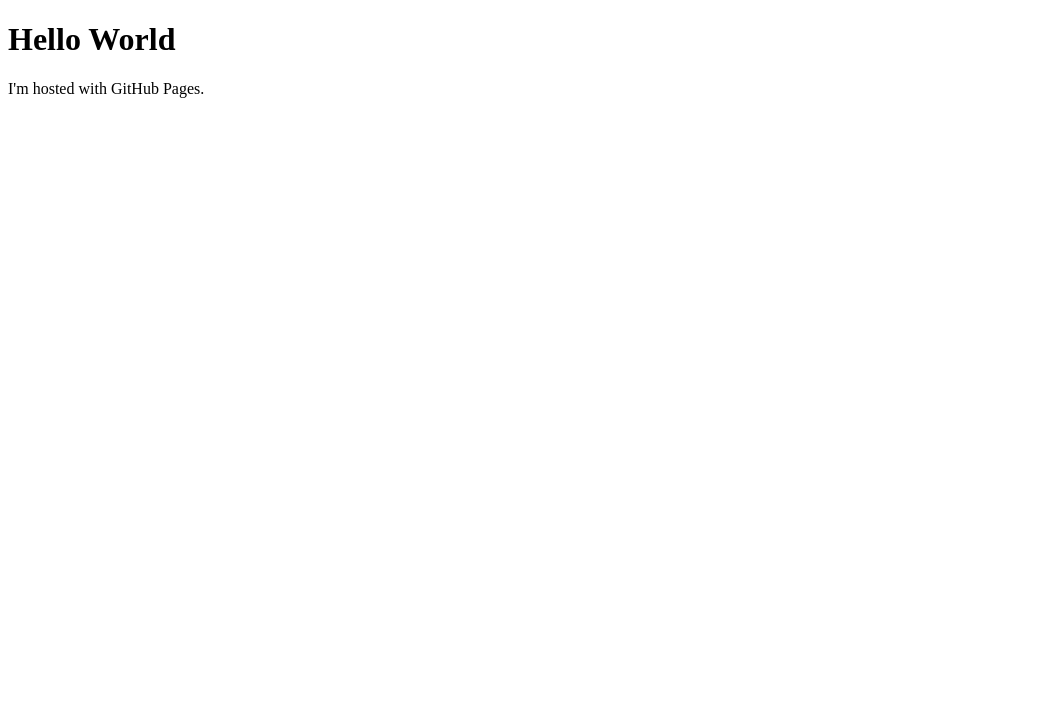
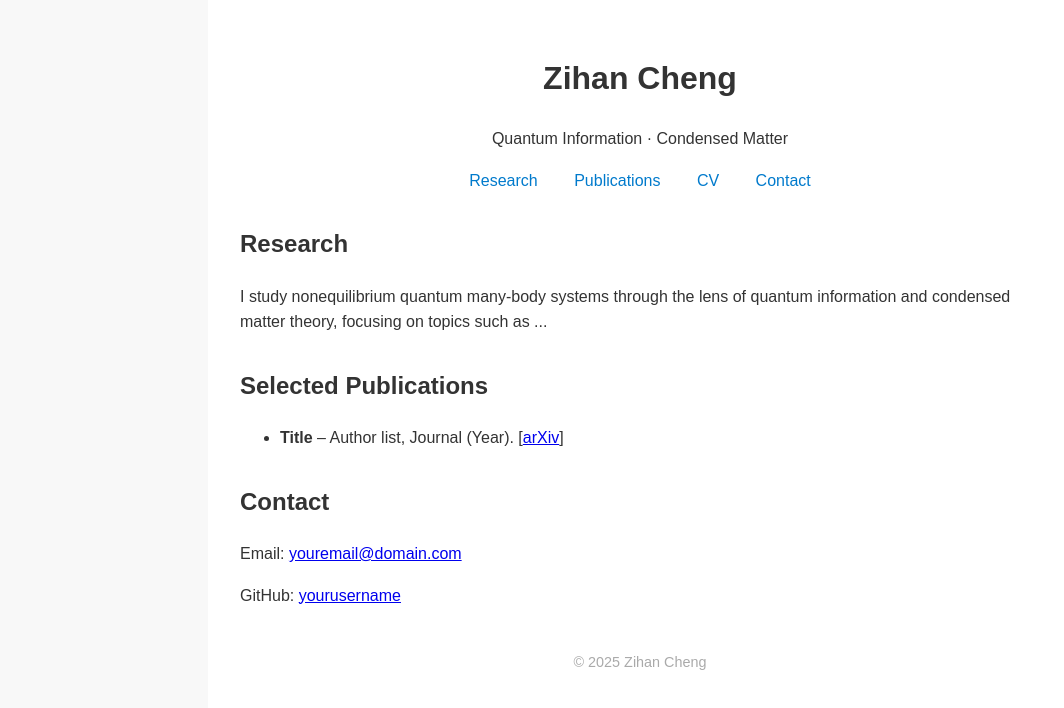
Before and after one commit to zihancheng97/zihancheng97.github.io, a plain HTML site: page index.html in a window 1280 px wide. Shown: the whole page, without its empty margins (0-1064 px from the left). Drawn offline with Linux system fonts and the light colour scheme.

Commit message:
Update index.html

```diff
--- a/index.html
+++ b/index.html
@@ -1,7 +1,45 @@
 <!DOCTYPE html>
-<html>
+<html lang="en">
+<head>
+  <meta charset="UTF-8">
+  <title>Zihan Cheng</title>
+  <link rel="stylesheet" href="style.css">
+</head>
 <body>
-<h1>Hello World</h1>
-<p>I'm hosted with GitHub Pages.</p>
+  <div class="container">
+    <header>
+      <h1>Zihan Cheng</h1>
+      <p>Quantum Information · Condensed Matter</p>
+      <nav>
+        <a href="#research">Research</a>
+        <a href="#publications">Publications</a>
+        <a href="cv.pdf">CV</a>
+        <a href="#contact">Contact</a>
+      </nav>
+    </header>
+
+    <section id="research">
+      <h2>Research</h2>
+      <p>I study nonequilibrium quantum many-body systems through the lens of quantum information and condensed matter theory, focusing on topics such as ...</p>
+    </section>
+
+    <section id="publications">
+      <h2>Selected Publications</h2>
+      <ul>
+        <li><b>Title</b> – Author list, Journal (Year). [<a href="LINK">arXiv</a>]</li>
+        <!-- Add more as needed -->
+      </ul>
+    </section>
+
+    <section id="contact">
+      <h2>Contact</h2>
+      <p>Email: <a href="mailto:youremail@domain.com">youremail@domain.com</a></p>
+      <p>GitHub: <a href="https://github.com/yourusername">yourusername</a></p>
+    </section>
+
+    <footer>
+      <p>© 2025 Zihan Cheng</p>
+    </footer>
+  </div>
 </body>
 </html>
```
